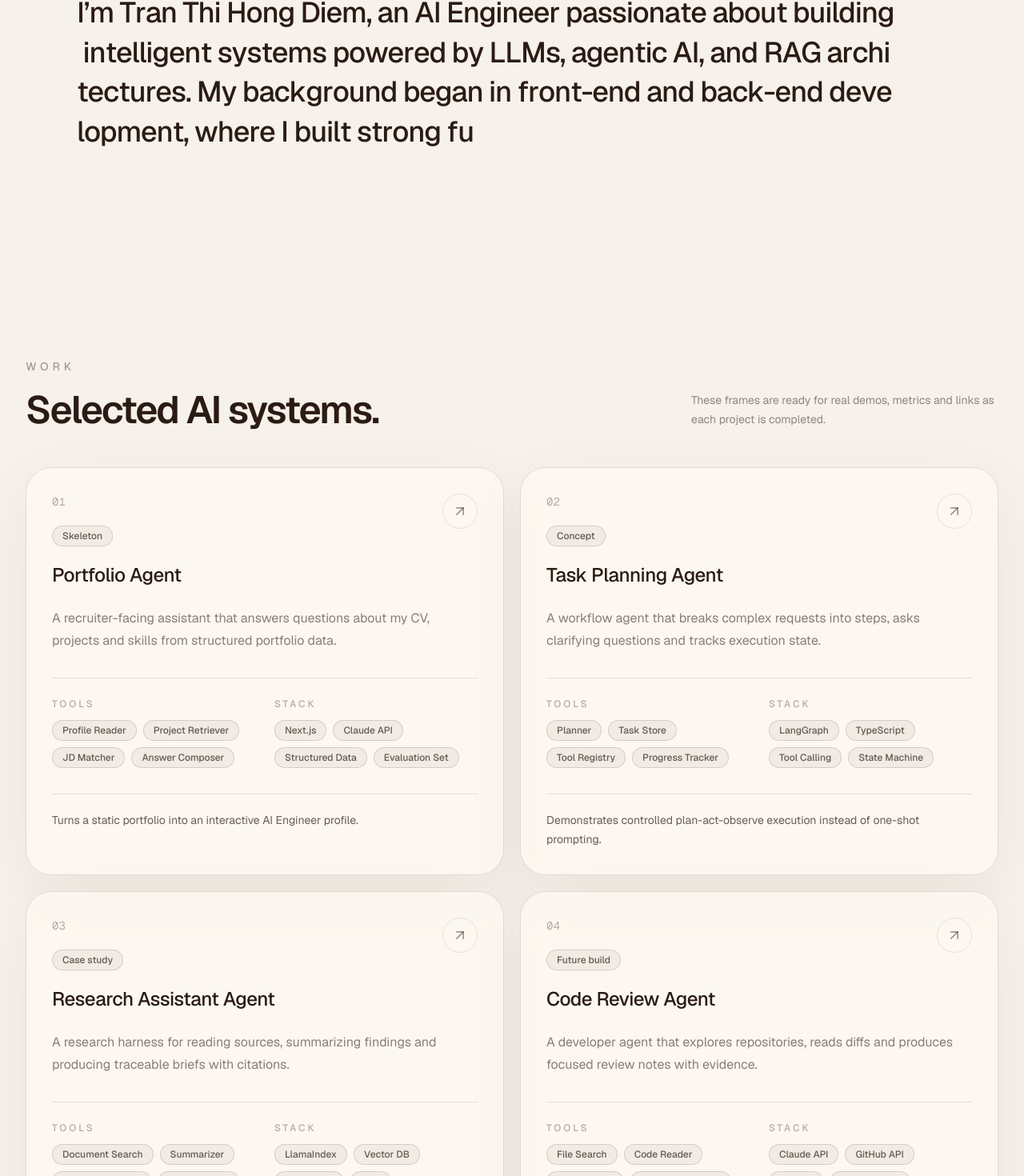
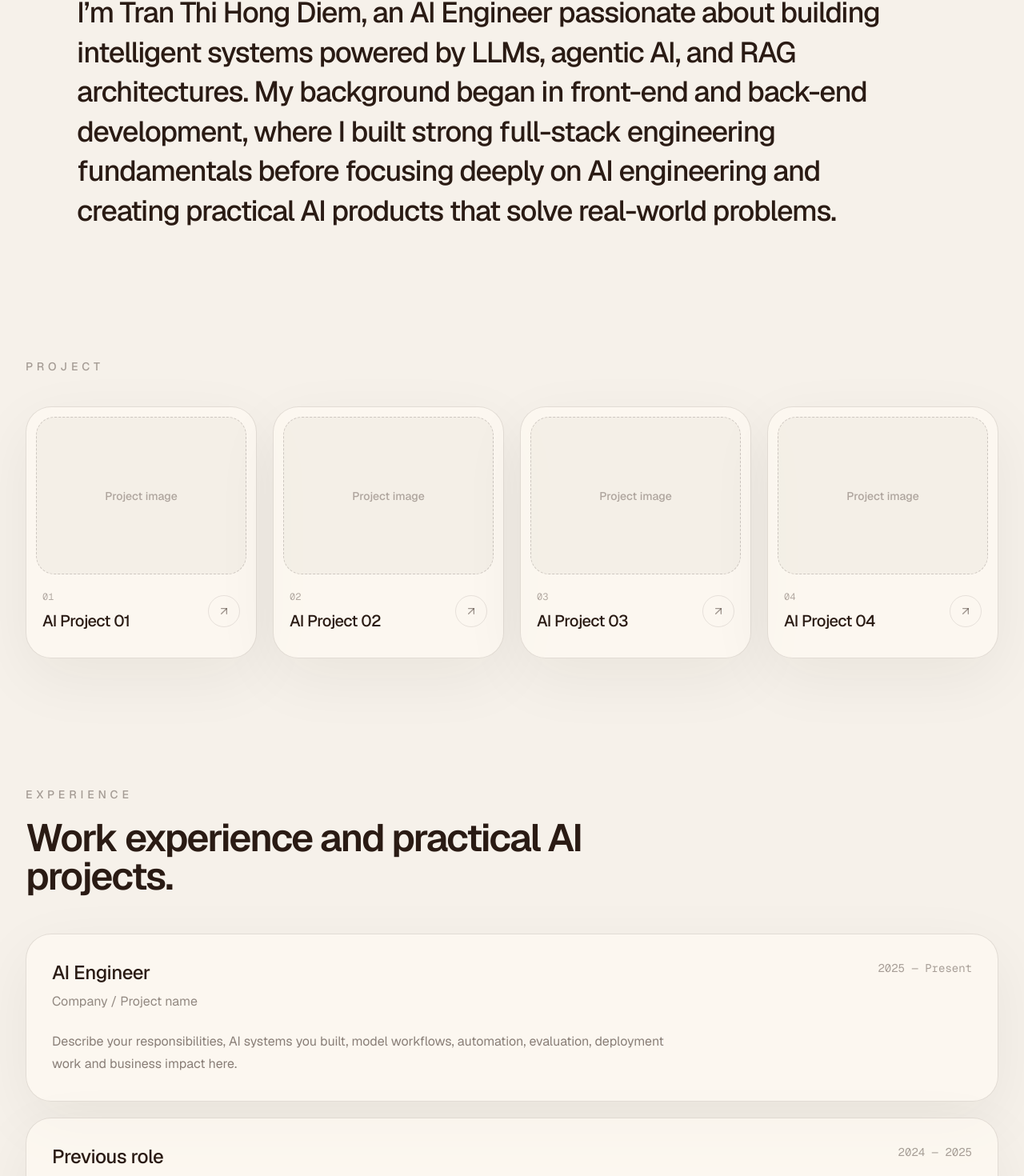
Before and after one commit to demihtran/demihtran.github.io, a Next.js app: page / in a window 1280 px wide. Shown: the part 979-2449 px from the top of the page at 80% size. Built offline with nearby package versions, Linux system fonts and the light colour scheme.

Commit message:
Update About and Project sections
Refine the About text layout, hide unused Stack content, and simplify the Project section into linked AI project cards.

Co-Authored-By: Claude Opus 4.7 <noreply@anthropic.com>

```diff
--- a/src/app/globals.css
+++ b/src/app/globals.css
@@ -35,23 +35,6 @@ body {
 
 a {
   text-decoration: none;
-}
-
-[data-about-text]::after {
-  display: inline-block;
-  width: 0.08em;
-  height: 0.9em;
-  margin-left: 0.12em;
-  background: #2a1b14;
-  content: "";
-  transform: translateY(0.12em);
-  animation: about-caret 0.85s steps(1) infinite;
-}
-
-@keyframes about-caret {
-  50% {
-    opacity: 0;
-  }
 }
 
 ::selection {
--- a/src/app/page.tsx
+++ b/src/app/page.tsx
@@ -6,7 +6,6 @@ import { Intro } from "@/components/intro";
 import { Navbar } from "@/components/navbar";
 import { PageAnimations } from "@/components/page-animations";
 import { Projects } from "@/components/projects";
-import { Skills } from "@/components/skills";
 
 export default function Home() {
   return (
@@ -16,7 +15,6 @@ export default function Home() {
       <Hero />
       <Intro />
       <Projects />
-      <Skills />
       <Experience />
       <Contact />
       <Footer />
--- a/src/components/intro.tsx
+++ b/src/components/intro.tsx
@@ -7,11 +7,12 @@ export function Intro() {
       <p
         data-about-text
         aria-label={aboutText}
-        className="max-w-5xl text-pretty text-2xl font-medium leading-snug tracking-[-0.035em] text-[#2a1b14] sm:text-3xl lg:text-4xl"
+        className="max-w-5xl text-justify text-2xl font-medium leading-snug tracking-[-0.035em] text-[#2a1b14] sm:text-3xl lg:text-4xl"
       >
-        {Array.from(aboutText).map((character, index) => (
-          <span key={`${character}-${index}`} data-about-char aria-hidden="true" className="inline-block will-change-opacity">
-            {character === " " ? " " : character}
+        {aboutText.split(" ").map((word, index) => (
+          <span key={`${word}-${index}`} data-about-word aria-hidden="true" className="inline-block will-change-opacity">
+            {word}
+            {index < aboutText.split(" ").length - 1 ? " " : ""}
           </span>
         ))}
       </p>
--- a/src/components/page-animations.tsx
+++ b/src/components/page-animations.tsx
@@ -35,14 +35,14 @@ export function PageAnimations() {
       });
 
       gsap.utils.toArray<HTMLElement>("[data-about-text]").forEach((element) => {
-        const characters = element.querySelectorAll("[data-about-char]");
+        const words = element.querySelectorAll("[data-about-word]");
 
-        gsap.set(characters, { autoAlpha: 0 });
-        gsap.to(characters, {
+        gsap.set(words, { autoAlpha: 0 });
+        gsap.to(words, {
           autoAlpha: 1,
           duration: 0.01,
           ease: "none",
-          stagger: 0.018,
+          stagger: 0.045,
           scrollTrigger: {
             trigger: element,
             start: "top 78%",
--- a/src/components/projects.tsx
+++ b/src/components/projects.tsx
@@ -1,56 +1,31 @@
 import { ArrowUpRight } from "lucide-react";
 import { projects } from "@/data/projects";
-import { Badge } from "@/components/ui/badge";
 import { Card } from "@/components/ui/card";
 
 export function Projects() {
   return (
     <section id="projects" className="mx-auto max-w-7xl px-6 py-20 lg:px-8">
-      <div data-reveal className="mb-12 flex flex-col justify-between gap-6 md:flex-row md:items-end">
-        <div className="max-w-3xl">
-          <p className="text-sm font-medium uppercase tracking-[0.35em] text-[#2a1b14]/40">Work</p>
-          <h2 className="mt-5 text-4xl font-semibold tracking-[-0.04em] text-[#2a1b14] sm:text-5xl">
-            Selected AI systems.
-          </h2>
-        </div>
-        <p className="max-w-sm text-sm leading-6 text-[#2a1b14]/50">
-          These frames are ready for real demos, metrics and links as each project is completed.
-        </p>
+      <div data-reveal className="mb-10">
+        <p className="text-sm font-medium uppercase tracking-[0.35em] text-[#2a1b14]/40">Project</p>
       </div>
-      <div className="grid gap-5 lg:grid-cols-2">
+      <div className="grid gap-5 sm:grid-cols-2 lg:grid-cols-4">
         {projects.map((project, index) => (
-          <Card data-reveal key={project.title} className="group relative overflow-hidden p-7 hover:-translate-y-1 hover:border-[#2a1b14]/30 hover:bg-[#2a1b14]/[0.035] sm:p-8">
-            <div className="flex items-start justify-between gap-5">
-              <div>
-                <p className="font-mono text-sm text-[#2a1b14]/35">0{index + 1}</p>
-                <Badge className="mt-5">{project.status}</Badge>
-                <h3 className="mt-5 text-2xl font-medium tracking-[-0.02em] text-[#2a1b14]">{project.title}</h3>
+          <a key={project.title} href={project.githubUrl} target="_blank" rel="noreferrer" className="group block">
+            <Card data-reveal className="h-full overflow-hidden p-3 hover:-translate-y-1 hover:border-[#2a1b14]/30 hover:bg-[#2a1b14]/[0.035]">
+              <div className="flex aspect-[4/3] items-center justify-center rounded-[1.45rem] border border-dashed border-[#2a1b14]/18 bg-[#2a1b14]/[0.035] text-sm font-medium text-[#2a1b14]/35 transition group-hover:border-[#2a1b14]/35 group-hover:bg-[#2a1b14]/[0.055]">
+                {project.imageLabel}
               </div>
-              <span className="grid size-11 place-items-center rounded-full border border-[#2a1b14]/10 text-[#2a1b14]/45 transition group-hover:border-[#2a1b14]/40 group-hover:text-[#2a1b14]">
-                <ArrowUpRight className="size-5" />
-              </span>
-            </div>
-            <p className="mt-6 max-w-xl text-base leading-7 text-[#2a1b14]/55">{project.description}</p>
-            <div className="mt-8 grid gap-6 border-t border-[#2a1b14]/10 pt-6 sm:grid-cols-2">
-              <div>
-                <p className="text-xs font-medium uppercase tracking-[0.25em] text-[#2a1b14]/35">Tools</p>
-                <div className="mt-3 flex flex-wrap gap-2">
-                  {project.tools.map((tool) => (
-                    <Badge key={tool}>{tool}</Badge>
-                  ))}
+              <div className="flex items-center justify-between gap-4 px-2 py-5">
+                <div>
+                  <p className="font-mono text-xs text-[#2a1b14]/35">0{index + 1}</p>
+                  <h3 className="mt-2 text-xl font-medium tracking-[-0.03em] text-[#2a1b14]">{project.title}</h3>
                 </div>
+                <span className="grid size-10 shrink-0 place-items-center rounded-full border border-[#2a1b14]/10 text-[#2a1b14]/45 transition group-hover:border-[#2a1b14]/40 group-hover:text-[#2a1b14]">
+                  <ArrowUpRight className="size-4" />
+                </span>
               </div>
-              <div>
-                <p className="text-xs font-medium uppercase tracking-[0.25em] text-[#2a1b14]/35">Stack</p>
-                <div className="mt-3 flex flex-wrap gap-2">
-                  {project.stack.map((item) => (
-                    <Badge key={item}>{item}</Badge>
-                  ))}
-                </div>
-              </div>
-            </div>
-            <p className="mt-8 border-t border-[#2a1b14]/10 pt-5 text-sm leading-6 text-[#2a1b14]/70">{project.result}</p>
-          </Card>
+            </Card>
+          </a>
         ))}
       </div>
     </section>
--- a/src/data/profile.ts
+++ b/src/data/profile.ts
@@ -14,8 +14,7 @@ export const profile = {
 
 export const navigation = [
   { label: "About", href: "#about" },
-  { label: "Work", href: "#projects" },
-  { label: "Stack", href: "#skills" },
+  { label: "Project", href: "#projects" },
   { label: "Experience", href: "#experience" },
   { label: "Contact", href: "#contact" },
 ];
--- a/src/data/projects.ts
+++ b/src/data/projects.ts
@@ -1,57 +1,22 @@
 export const projects = [
   {
-    title: "Portfolio Agent",
-    status: "Skeleton",
-    description:
-      "A recruiter-facing assistant that answers questions about my CV, projects and skills from structured portfolio data.",
-    tools: ["Profile Reader", "Project Retriever", "JD Matcher", "Answer Composer"],
-    stack: ["Next.js", "Claude API", "Structured Data", "Evaluation Set"],
-    result: "Turns a static portfolio into an interactive AI Engineer profile.",
+    title: "AI Project 01",
+    imageLabel: "Project image",
+    githubUrl: "https://github.com/demihtran",
   },
   {
-    title: "Task Planning Agent",
-    status: "Concept",
-    description:
-      "A workflow agent that breaks complex requests into steps, asks clarifying questions and tracks execution state.",
-    tools: ["Planner", "Task Store", "Tool Registry", "Progress Tracker"],
-    stack: ["LangGraph", "TypeScript", "Tool Calling", "State Machine"],
-    result: "Demonstrates controlled plan-act-observe execution instead of one-shot prompting.",
+    title: "AI Project 02",
+    imageLabel: "Project image",
+    githubUrl: "https://github.com/demihtran",
   },
   {
-    title: "Research Assistant Agent",
-    status: "Case study",
-    description:
-      "A research harness for reading sources, summarizing findings and producing traceable briefs with citations.",
-    tools: ["Document Search", "Summarizer", "Citation Collector", "Report Writer"],
-    stack: ["LlamaIndex", "Vector DB", "Claude API", "RAG"],
-    result: "Shows retrieval design, context selection and structured output quality.",
+    title: "AI Project 03",
+    imageLabel: "Project image",
+    githubUrl: "https://github.com/demihtran",
   },
   {
-    title: "Code Review Agent",
-    status: "Future build",
-    description:
-      "A developer agent that explores repositories, reads diffs and produces focused review notes with evidence.",
-    tools: ["File Search", "Code Reader", "Diff Analyzer", "Review Generator"],
-    stack: ["Claude API", "GitHub API", "Node.js", "Observability"],
-    result: "Highlights coding-agent harness design, review boundaries and debugging traces.",
+    title: "AI Project 04",
+    imageLabel: "Project image",
+    githubUrl: "https://github.com/demihtran",
   },
 ];
-
-export const caseStudies = [
-  {
-    title: "Designing a reliable agent loop",
-    problem: "LLM demos often fail when a task requires multiple steps, tool choices or recovery from bad intermediate results.",
-    approach:
-      "Model the agent as a controlled loop: plan, choose a tool, execute, observe, update state and only then produce the final answer.",
-    outcome:
-      "Future project pages will present agents as systems with explicit tools, state, evaluation and user control.",
-  },
-  {
-    title: "Making AI behavior observable",
-    problem: "When an AI workflow fails, users need to know which context decision, tool call or output step caused the issue.",
-    approach:
-      "Expose execution traces, tool calls, latency, cost, retries and confidence signals in each future demo or case study.",
-    outcome:
-      "The portfolio communicates production-quality AI engineering rather than simple API wrappers.",
-  },
-];
```
Also changed, not shown: src/components/case-studies.tsx (+1 -35 lines).
